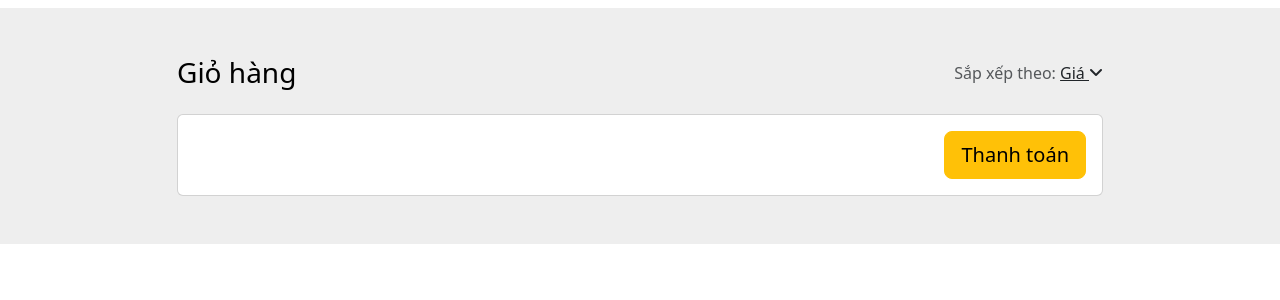
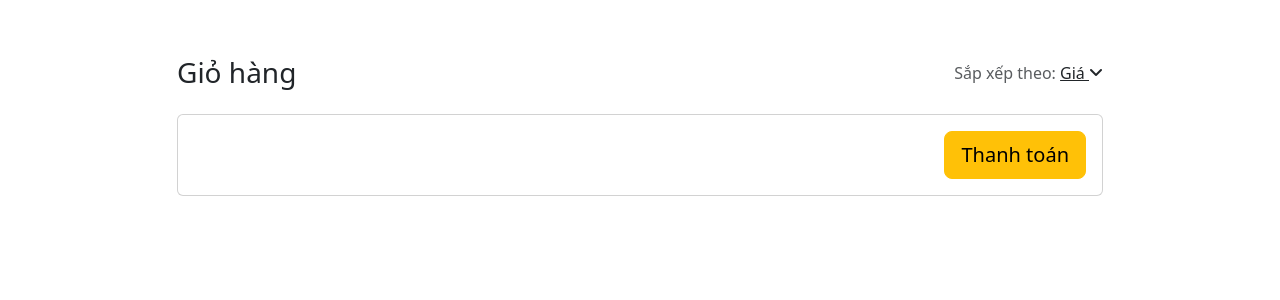
Before and after one commit to Royal-Mike/web-fashion-house, a Node server app: template views/payment/cart.hbs in a window 1280 px wide. Shown: the part 92-392 px from the top of the page. Run offline with Node 20, Linux system fonts and the light colour scheme; the template is opened without the code that fills it, so the values that code supplies are empty; some libraries are stand-ins or nearby versions.

Commit message:
fix cart

```diff
--- a/controllers/checkout.c.js
+++ b/controllers/checkout.c.js
@@ -1,6 +1,9 @@
 
 module.exports = {
     checkOutPage: (req, res) => {
+        let theme = req.cookies.theme;
+        let dark = theme === "dark" ? true : false;
+
         const cart = req.session.cart;
         const shipCost = 20;
         // console.log(cart);
@@ -15,6 +18,7 @@ module.exports = {
             shipCost: shipCost,
             overall: checkout_price * shipCost,
             totalQuantity: cart.length,
+            dark: dark
         });
     }
 }
--- a/views/details.hbs
+++ b/views/details.hbs
@@ -181,7 +181,7 @@
                 <button type="button" class="btn-close" data-bs-dismiss="toast" aria-label="Close"></button>
             </div>
             <div class="toast-body">
-                You just added <strong>{{name}}</strong> to your cart
+                Sản phẩm "<strong>{{name}}</strong>" đã được thêm vào giỏ hàng của bạn!
             </div>
         </div>
     </div>
@@ -218,7 +218,7 @@
             let quantity = parseInt($("#input-num-of-products").val());
             let numProducts = `{{numProducts}}`;
             if (quantity > numProducts) {
-                alert(`Number of this products is currently under ${quantity}`);
+                alert(`Số hàng còn của sản phẩm này dưới ${quantity}!`);
                 return;
             }
             let id = '{{id}}';
@@ -229,7 +229,7 @@
                     selectedSize = sizeButton.value;
                 }
             }
-            alert("You just added {{name}} to your cart");
+            alert(`Sản phẩm \"${'{{name}}'.trim()}\" đã được thêm vào giỏ hàng của bạn!`);
             window.location.href = `/cart/addToCart?id=${id}&size=${selectedSize}`;
         });
 
--- a/views/payment/cart.hbs
+++ b/views/payment/cart.hbs
@@ -1,4 +1,4 @@
-<section class="h-100" style="background-color: #eee;">
+<section class="h-100">
     {{#if isEmptyCart}}
     <div class="card my-2" style="height:fit-content;">
         <div class="card-body text-end">
@@ -11,7 +11,7 @@
             <div class="col-10">
 
                 <div class="d-flex justify-content-between align-items-center mb-4">
-                    <h3 class="fw-normal mb-0 text-black">Giỏ hàng</h3>
+                    <h3 class="fw-normal mb-0">Giỏ hàng</h3>
                     <div>
                         <p class="mb-0"><span class="text-muted">Sắp xếp theo:</span> <a href="#!" class="text-body">Giá
                                 <i class="fas fa-angle-down mt-1"></i></a></p>
--- a/views/payment/checkout.hbs
+++ b/views/payment/checkout.hbs
@@ -1,4 +1,4 @@
-<section class="h-100 h-custom" style="background-color: #eee;">
+<section class="h-100 h-custom">
     <div class="container py-5 h-100">
         <div class="row d-flex justify-content-center align-items-center h-100">
             <div class="col">
@@ -8,7 +8,7 @@
                         <div class="row">
 
                             <div class="col-lg-7">
-                                <h5 class="mb-3"><a href="#!" class="text-body"><i
+                                <h5 class="mb-3"><a href="/home" class="text-body"><i
                                             class="fas fa-long-arrow-alt-left me-2"></i>Tiếp tục mua sắm</a></h5>
                                 <hr>
 
```
Also changed, not shown: controllers/cart.c.js (+9 -1 lines).
